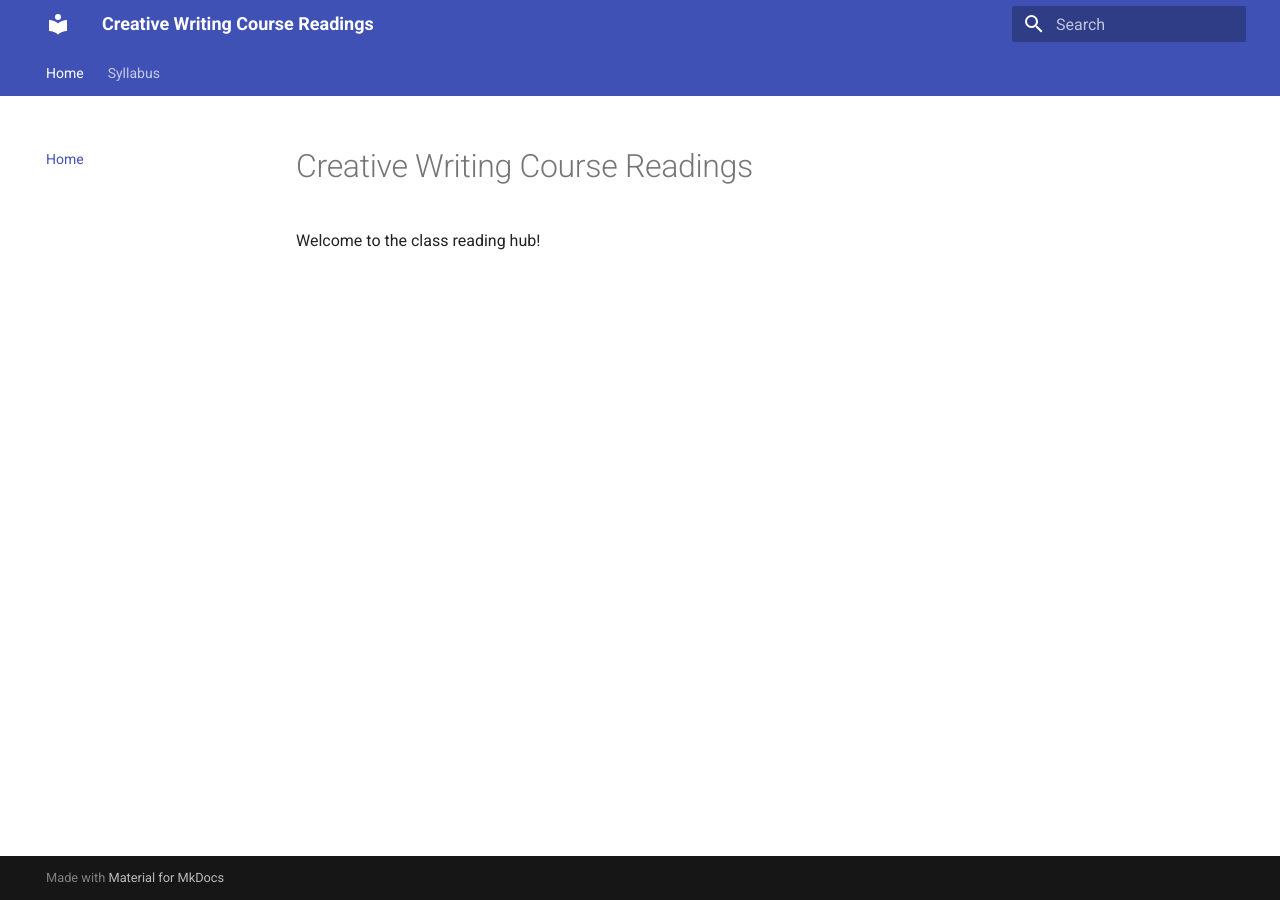
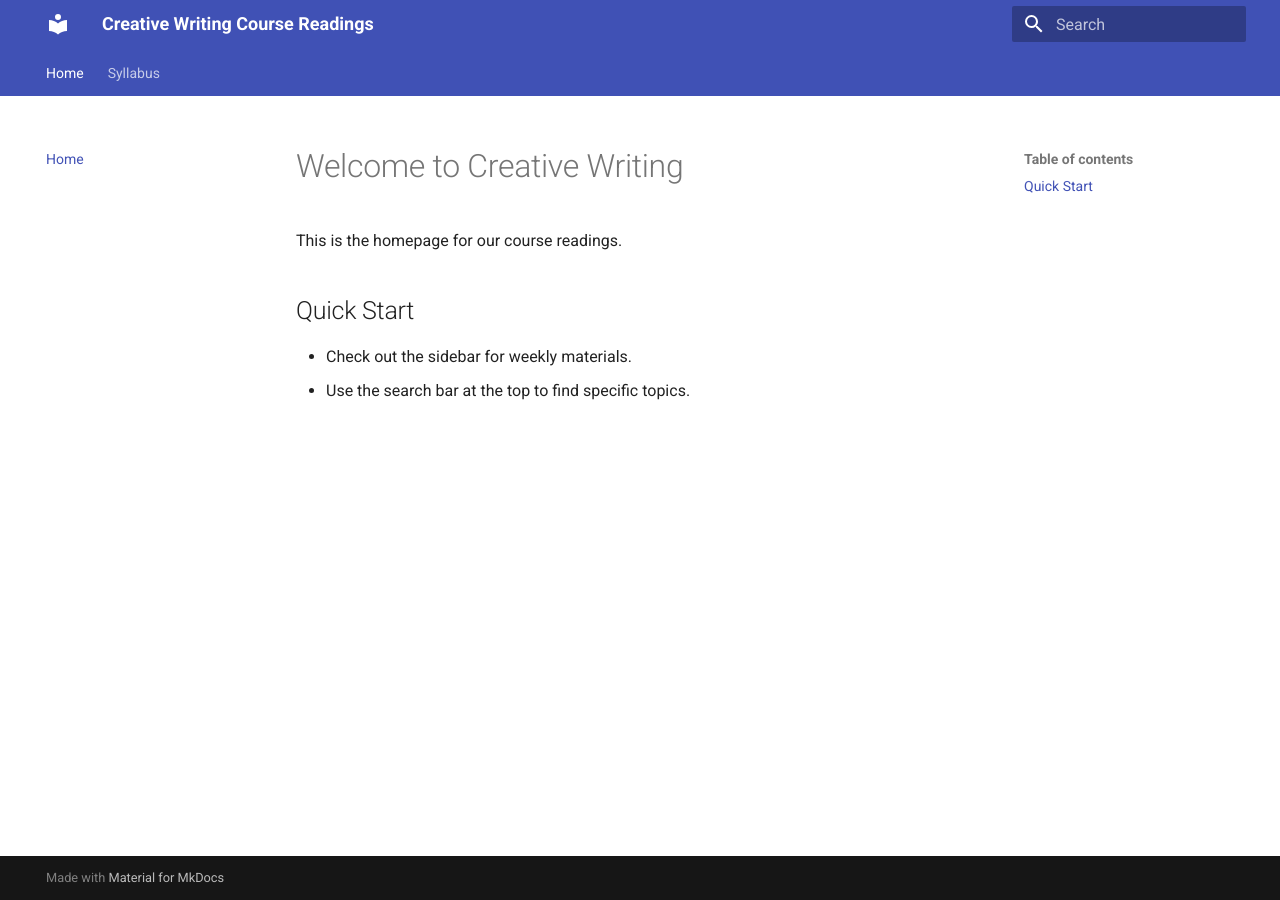
Before and after one commit to mickeybalili/cw10, an MkDocs documentation site: the page built from docs/index.md, in a window 1280 px wide. Built offline with MkDocs 1.6.1 and Material for MkDocs 9.7.7, drawn with Linux system fonts in a browser that asks for light colours.

Commit message:
Update index.md

```diff
--- a/docs/index.md
+++ b/docs/index.md
@@ -1,3 +1,7 @@
-# Creative Writing Course Readings
+# Welcome to Creative Writing
 
-Welcome to the class reading hub!
+This is the homepage for our course readings.
+
+## Quick Start
+* Check out the sidebar for weekly materials.
+* Use the search bar at the top to find specific topics.
```
